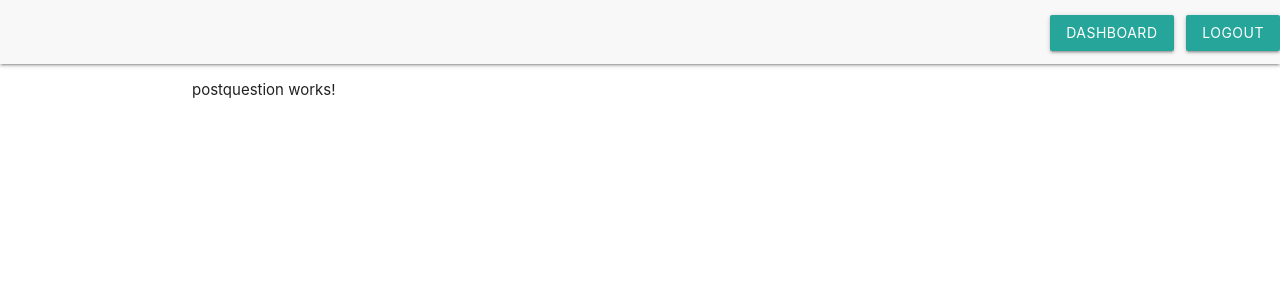
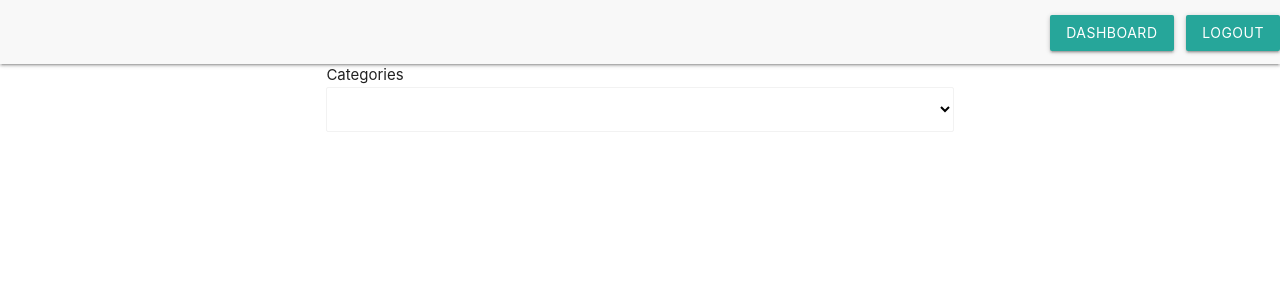
Before and after one commit to rahulanrahul/sad, an Angular app in the folder forumUI/: page /postquestion in a window 1280 px wide. Shown: the top 300 px of the page. Built offline with nearby package versions, Linux system fonts and the light colour scheme; sample sign-in values are in the browser's storage.

Commit message:
post question with drop down option in UI

```diff
--- a/forumUI/src/app/components/postquestion/postquestion.component.html
+++ b/forumUI/src/app/components/postquestion/postquestion.component.html
@@ -1,3 +1,8 @@
-<p>
-    postquestion works!
-  </p>
+<ng-container>
+  <div class="container">
+    Categories
+    <select id="Id" class="browser-default">
+      <option selected="" value=""></option>
+      <option [ngValue]="1">Food</option>
+      <option [ngValue]="2">Health</option>
+    </select>
```
